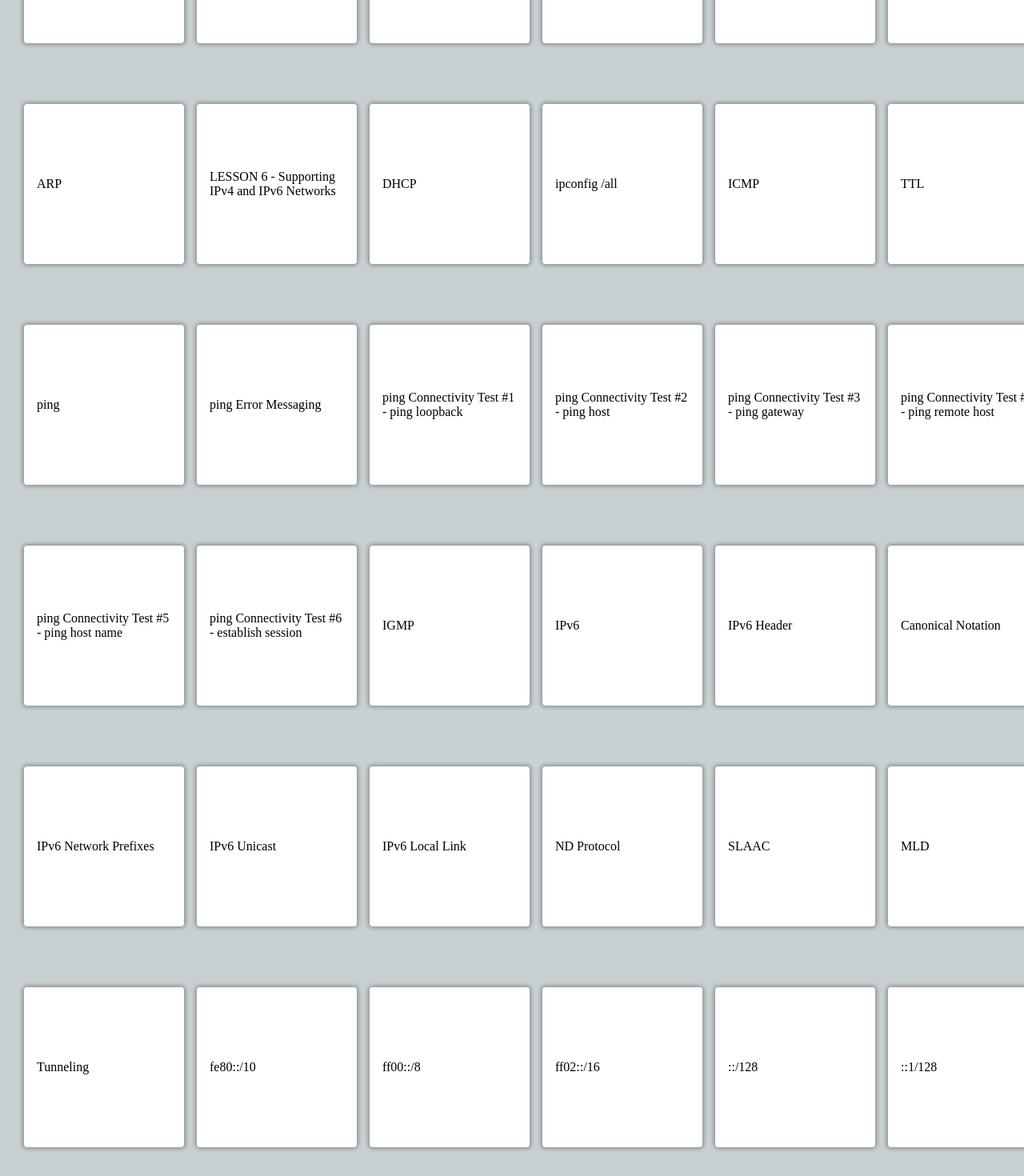
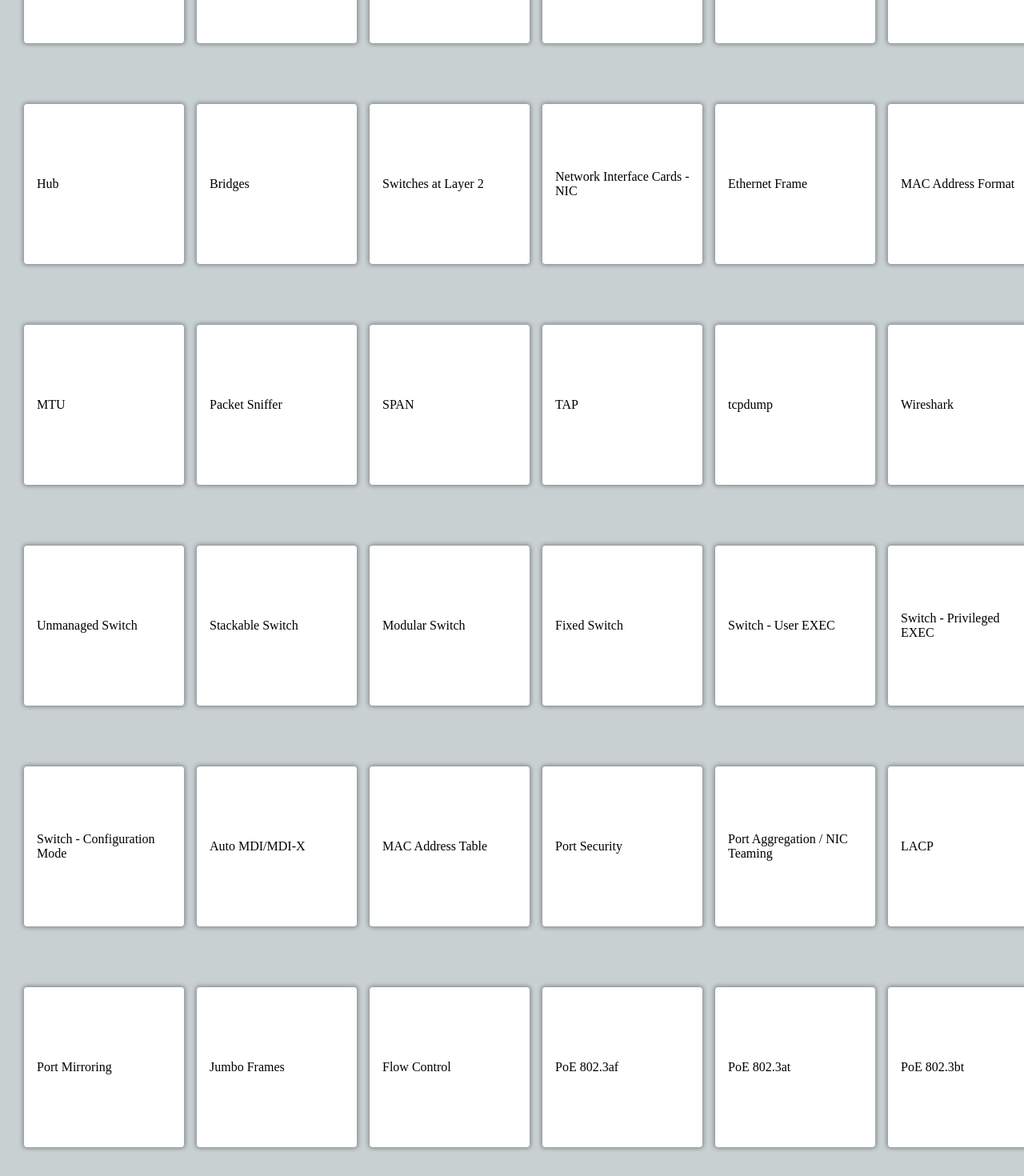
Before and after one commit to adamtaylorsmith/flashcards-react-networkplus, a React (Create React App) app: page / in a window 1280 px wide. Shown: the part 2660-4130 px from the top of the page at 80% size. Built offline with nearby package versions, Linux system fonts and the light colour scheme.

Commit message:
more content

```diff
--- a/src/App.js
+++ b/src/App.js
@@ -304,10 +304,174 @@ const FLASHCARDS = [
     id: 3.00,
     question: 'LESSON 3 - Ethernet Switching',
   },
-
+  {
+    id: 3.01,
+    question: 'Repeater',
+    answer: 'To overcome distance limitations. Works at layer 1. Copper and fiber optic',
+  },
+  {
+    id: 3.02,
+    question: 'Media Converter',
+    answer: 'Transitions between media types. Works at layer 1. Fiber to copper. Single mode to multimode',
+  },
+  {
+    id: 3.03,
+    question: 'Hub',
+    answer: 'Legacy intermediate system for ethernet. Works at layer 1. All ports in the same collision domain',
+  },
+  {
+    id: 3.04,
+    question: 'Bridges',
+    answer: 'Works at layer 2. Ports in separate collision domains. Ports in same broadcast domain. Tracks MAC addresses',
+  },
+  {
+    id: 3.05,
+    question: 'Switches at Layer 2',
+    answer: 'Replaces hub and bridges and eliminates performance drag. Each port a separate collision domain. Allows full-duplex. All ports in same broadcast domain unless VLANs have been configured. Uses MAC addresses',
+  },
+  {
+    id: 3.06,
+    question: 'Network Interface Cards - NIC',
+    answer: 'Transceiver component works at layer 1. Card logic and driver work at layer 2. Copper or fiber optic. MAC address / Ethernet address (EA) / Extended unique identifier (EUI)',
+  },
+  {
+    id: 3.07,
+    question: 'Ethernet Frame',
+    answer: 'Preamble / SFD / Destination MAC / Source MAC / Ether type / Payload / FCS',
+  },
+  {
+    id: 3.08,
+    question: 'MAC Address Format',
+    answer: '48 bit ID in hex notation (e.g. 00:60:8c:3a:bc). Burned-in IEEE address according to manufacturer. Broadcast address = ff:ff:ff:ff:ff:ff',
+  },
+  {
+    id: 3.09,
+    question: 'MTU',
+    answer: 'Maximum Transmission Unit. normally up to 1500-byte payload. 64 bytes minimum, if not 64 bytes padded with redundant data. Including headers max size 1518 bytes (or jumbo frames)',
+  },
+  {
+    id: 3.10,
+    question: 'Packet Sniffer',
+    answer: 'Protocol analyzer decodes frames, headers and data',
+  },
+  {
+    id: 3.11,
+    question: 'SPAN',
+    answer: 'Switched Port Analyzer',
+  },
+  {
+    id: 3.12,
+    question: 'TAP',
+    answer: 'Test Access Point. Passive or active',
+  },
+  {
+    id: 3.13,
+    question: 'tcpdump',
+    answer: '',
+  },
+  {
+    id: 3.14,
+    question: 'Wireshark',
+    answer: 'GUI packet capture and analysis utility',
+  },
+  {
+    id: 3.15,
+    question: 'Unmanaged Switch',
+    answer: 'Standalone and run without any configuration',
+  },
+  {
+    id: 3.16,
+    question: 'Stackable Switch',
+    answer: 'Can be connected together and operate as a group',
+  },
+  {
+    id: 3.17,
+    question: 'Modular Switch',
+    answer: 'Can be configured with different numbers and ports. Includes slots for plug-in cards',
+  },
+  {
+    id: 3.18,
+    question: 'Fixed Switch',
+    answer: 'Set number of ports and cannot be changed',
+  },
+  {
+    id: 3.19,
+    question: 'Switch - User EXEC',
+    answer: 'Read-only mode. Report configuration, show system status, run basic troubleshooting',
+  },
+  {
+    id: 3.20,
+    question: 'Switch - Privileged EXEC',
+    answer: 'Allows user to reboot, shut down, backup, restore',
+  },
+  {
+    id: 3.21,
+    question: 'Switch - Configuration Mode',
+    answer: 'Allows user to write configuration updates',
+  },
+  {
+    id: 3.22,
+    question: 'Auto MDI/MDI-X',
+    answer: 'Media dependant interface (MDI). Transmits on pins 1 and 2, recieves on pins 3 and 6. Senses configuration regardless of cable',
+  },
+  {
+    id: 3.23,
+    question: 'MAC Address Table',
+    answer: 'Database of MAC addresses associated with each port. Switch flood frames when destination MAC is unknown',
+  },
+  {
+    id: 3.24,
+    question: 'Port Security',
+    answer: 'Specify static list of allowed MACs. Accept giver number of sticky MACs. Specify enforcement action for policy violation',
+  },
+  {
+    id: 3.25,
+    question: 'Port Aggregation / NIC Teaming',
+    answer: 'Combine multiple cabled links into a single logical channel. Aggregates link bandwidth. Provides redundancy',
+  },
+  {
+    id: 3.26,
+    question: 'LACP',
+    answer: 'Link Aggregation Control Protocol. Auto negotiates the bonded link between switch ports and end system, detects configuration errors, recovers from the failure of a physical link',
+  },
+  {
+    id: 3.27,
+    question: 'Port Mirroring',
+    answer: 'Configure switch to copy unicast frames for legitimate packet sniffing and network analysis. Switched port analyzer (SPAN). Attach sniffer/monitor to destination port',
+  },
+  {
+    id: 3.28,
+    question: 'Jumbo Frames',
+    answer: 'MTU as high as 9000 bytes. Ofter used in storage area networks',
+  },
+  {
+    id: 3.29,
+    question: 'Flow Control',
+    answer: 'Allows server to pause traffic',
+  },
+  {
+    id: 3.30,
+    question: 'PoE 802.3af',
+    answer: 'Power Over Ethernet',
+  },
+  {
+    id: 3.31,
+    question: 'PoE 802.3at',
+    answer: 'Power Over Ethernet plus (PoE+)',
+  },
+  {
+    id: 3.32,
+    question: 'PoE 802.3bt',
+    answer: 'Ultra Power Over Ethernet',
+  },
   {
     id: 4.00,
     question: 'LESSON 4 - Troubleshooting Ethernet Networks',
+  },
+  {
+    id: 4.01,
+    question: '',
+    answer: '',
   },
 
   {
```
